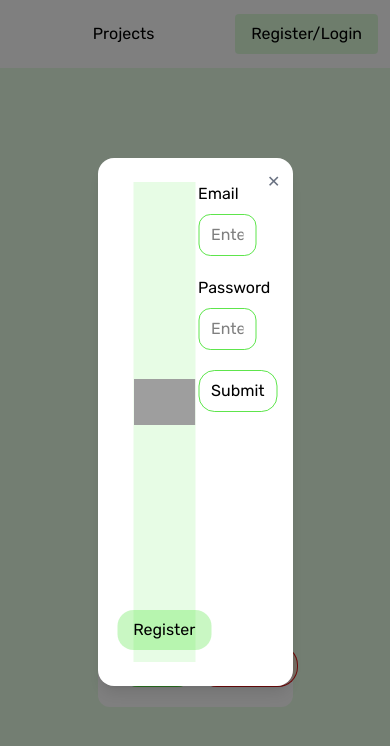
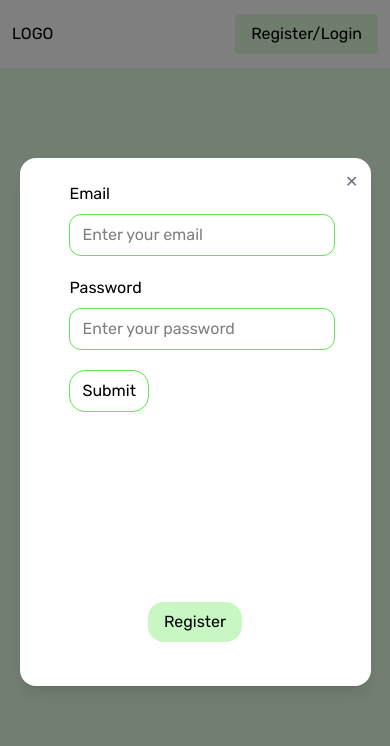
Before and after one commit to sababg/pro-tasker-Full-Stack, a React (Vite) app in the folder front-end/: page /create-project in a window 390 px wide. Both pictures are taken after a click on the button "Register/Login". Shown: the top 746 px of the page. Built offline with nearby package versions, Linux system fonts and the light colour scheme; grey boxes are pictures that could not be loaded.

Commit message:
add mobile view

```diff
--- a/front-end/src/components/navbar/Navbar.tsx
+++ b/front-end/src/components/navbar/Navbar.tsx
@@ -12,8 +12,9 @@ const Navbar: React.FC<NavbarProps> = ({ setIsRegisterOpen }) => {
 
   return (
     <nav className="flex items-center justify-between bg-white px-3 py-3.5 h-[8%] w-full z-20">
-      <div></div>
-      <div>
+      <div>LOGO</div>
+      {user && (
+        <div className="sm:flex hidden items-baseline justify-center gap-10">
           <NavLink
             to="/projects"
             className={({ isActive }) =>
@@ -24,15 +25,26 @@ const Navbar: React.FC<NavbarProps> = ({ setIsRegisterOpen }) => {
           >
             Projects
           </NavLink>
+          <NavLink
+            to="/create-project"
+            className={({ isActive }) =>
+              isActive
+                ? "font-bold border-b-2 border-solid border-b-Green400 pb-2"
+                : ""
+            }
+          >
+            Create Project
+          </NavLink>
         </div>
+      )}
+
       {user ? (
         <>
           <DropDown
             title={user.username || ""}
             menuItems={[
-              { label: "Profile", href: "/profile" },
-              { label: "Settings", href: "/settings" },
               { label: "Create Project", href: "/create-project" },
+              { label: "Projects", href: "/projects" },
               { label: "Logout", onClick: () => logout() },
             ]}
           />
--- a/front-end/src/components/projects/CollaboratorModal.tsx
+++ b/front-end/src/components/projects/CollaboratorModal.tsx
@@ -97,7 +97,7 @@ const CollaboratorModal: React.FC<CollaboratorModalProps> = ({
             {collaborators?.map((collaborator) => (
               <div
                 key={collaborator.email}
-                className="flex items-center justify-start gap-1.5"
+                className="flex items-center justify-between gap-1.5 w-full"
               >
                 <p>{collaborator.email}</p>
                 <RedContainedButton
--- a/front-end/src/components/projects/CreateProject.tsx
+++ b/front-end/src/components/projects/CreateProject.tsx
@@ -65,7 +65,7 @@ const CreateProject: React.FC<CreateProjectProps> = ({
     <div className="flex flex-col items-center justify-center w-full h-full">
       <form
         onSubmit={handleSubmit(onSubmit)}
-        className={`flex flex-col items-start justify-start gap-7 ${project ? "w-full" : "w-[50%]"} bg-white rounded-xl p-5`}
+        className={`flex flex-col items-start justify-start gap-7 ${project ? "w-full" : "sm:w-[50%] w-[90%]"} bg-white rounded-xl sm:p-5 p-0`}
       >
         <div className="flex flex-col items-start justify-start gap-2 w-full">
           <label htmlFor="name">Name</label>
--- a/front-end/src/components/projects/Project.tsx
+++ b/front-end/src/components/projects/Project.tsx
@@ -48,7 +48,7 @@ const Project: React.FC = () => {
   }, [id, navigate]);
 
   return (
-    <div className="w-full px-7">
+    <div className="w-full px-7 h-full overflow-auto">
       <div
         onClick={() => navigate(`/projects/${id}/tasks`)}
         className="bg-Green50 border border-solid border-white px-5 py-7 h-auto rounded-2xl relative shadow-Green400 hover:shadow-Green500 transition"
--- a/front-end/src/components/registerOrLogin/Register.tsx
+++ b/front-end/src/components/registerOrLogin/Register.tsx
@@ -12,10 +12,10 @@ const Register: React.FC<RegisterProps> = ({ handleClose }) => {
   const [isLogin, setIsLogin] = React.useState<boolean>(true);
 
   return (
-    <div className="grid grid-cols-2 w-full h-full min-h-120">
+    <div className="grid sm:grid-cols-2 grid-cols-1 w-full h-full min-h-120">
       <div className="w-full h-full relative">
         <div
-          className={`w-full h-full transition-all duration-900 ease-in-out flex absolute inset-0 top-0
+          className={`w-full h-full transition-all duration-900 ease-in-out flex absolute  inset-0 sm:top-0
           ${
             isLogin
               ? "translate-x-full opacity-0 z-0"
@@ -28,7 +28,7 @@ const Register: React.FC<RegisterProps> = ({ handleClose }) => {
           className={`w-full h-full transition-all duration-900 ease-in-out absolute inset-0 top-0 flex items-start justify-end
           ${
             isLogin
-              ? "translate-x-full opacity-100 right-0 z-10"
+              ? "sm:translate-x-full translate-x-0 opacity-100 sm:right-0 z-10"
               : "translate-x-0  opacity-0 z-0"
           }`}
         >
@@ -37,15 +37,15 @@ const Register: React.FC<RegisterProps> = ({ handleClose }) => {
       </div>
 
       <div
-        className={`w-full h-full flex flex-col items-center justify-center bg-Green200 py-3 transition-all duration-900 ease-in-out
-            ${isLogin ? "-translate-x-full" : "translate-x-0"}`}
+        className={`w-full sm:h-full h-auto flex flex-col sm:items-center items-start justify-start mt-4 sm:justify-center sm:bg-Green200 bg-transparent py-3 transition-all duration-900 ease-in-out
+            ${isLogin ? "sm:-translate-x-full translate-x-0" : "translate-x-0"}`}
       >
-        <div className="relative w-full h-full overflow-hidden flex items-center justify-center">
+        <div className="sm:flex hidden relative w-full h-full overflow-hidden items-center justify-center">
           <div
             className={`
-                       absolute inset-0 flex items-center justify-center h-full w-full
+                       sm:absolute relative inset-0 flex items-center justify-center h-full w-full
                         transition-transform duration-900 ease-in-out
-                        ${isLogin ? "-translate-x-full opacity-0" : "translate-x-0 opacity-100"}
+                        ${isLogin ? "sm:-translate-x-full translate-x-0 opacity-0" : "translate-x-0 opacity-100"}
                       `}
           >
             <img src={RegisterPic} alt="Register" className="w-100 h-auto" />
@@ -53,7 +53,7 @@ const Register: React.FC<RegisterProps> = ({ handleClose }) => {
 
           <div
             className={`
-                        absolute inset-0 flex items-center justify-center h-full w-full
+                        sm:absolute relative inset-0 flex items-center justify-center h-full w-full
                         transition-transform duration-900 ease-in-out
                         ${isLogin ? "translate-x-0 opacity-100" : "translate-x-full opacity-0"}
                       `}
@@ -62,7 +62,7 @@ const Register: React.FC<RegisterProps> = ({ handleClose }) => {
           </div>
         </div>
         <button
-          className="bg-Green300 rounded-2xl px-4 py-2 cursor-pointer"
+          className="bg-Green300 rounded-2xl px-4 py-2 cursor-pointer absolute bottom-5 left-1/2 transform -translate-x-1/2 sm:static sm:translate-x-0"
           onClick={() => setIsLogin((prev) => !prev)}
         >
           {isLogin ? "Register" : "Login"}
--- a/front-end/src/components/tasks/CreateTask.tsx
+++ b/front-end/src/components/tasks/CreateTask.tsx
@@ -110,7 +110,7 @@ const CreateTask: React.FC<CreateTaskProps> = ({
     <div className="flex flex-col items-center justify-center w-full max-h-[90%] overflow-hidden">
       <form
         onSubmit={handleSubmit(onSubmit)}
-        className={`flex overflow-auto flex-col items-start justify-start gap-7 w-full bg-white rounded-xl p-5`}
+        className={`flex overflow-auto flex-col items-start justify-start gap-7 w-full bg-white rounded-xl sm:p-5 p-0`}
       >
         <div className="flex flex-col items-start justify-start gap-2 w-full">
           <label htmlFor="title">Title</label>
--- a/front-end/src/components/utils/button/Button.tsx
+++ b/front-end/src/components/utils/button/Button.tsx
@@ -16,7 +16,7 @@ export const GreenContainedButton: React.FC<ButtonProps> = ({
   return (
     <button
       type={type}
-      className={`border border-solid border-Green400 rounded-[20px] bg-Green100 py-2 px-6 cursor-pointer text-[1rem] hover:bg-Green200 text-black hover:shadow-[0_8px_16px_rgba(26,219,0,0.5)] transition-all duration-300 ease-in-out ${className || ""}`}
+      className={`border sm:text-[16px] text-[8px] border-solid border-Green400 rounded-[20px] bg-Green100 py-2 px-6 cursor-pointer hover:bg-Green200 text-black hover:shadow-[0_8px_16px_rgba(26,219,0,0.5)] transition-all duration-300 ease-in-out ${className || ""}`}
       onClick={onClick}
     >
       {text}
@@ -32,7 +32,7 @@ export const GreenOutlinedButton: React.FC<ButtonProps> = ({
   return (
     <button
       type={type}
-      className="border border-solid border-Green400 rounded-[20px] bg-transparent py-2 px-6 cursor-pointer text-[1rem] hover:bg-Green200 text-black hover:shadow-[0_8px_16px_rgba(26,219,0,0.5)] transition-all duration-300 ease-in-out"
+      className="border sm:text-[16px] text-[8px] border-solid border-Green400 rounded-[20px] bg-transparent py-2 px-6 cursor-pointer  hover:bg-Green200 text-black hover:shadow-[0_8px_16px_rgba(26,219,0,0.5)] transition-all duration-300 ease-in-out"
       onClick={onClick}
     >
       {text}
@@ -49,7 +49,7 @@ export const RedContainedButton: React.FC<ButtonProps> = ({
   return (
     <button
       type={type}
-      className={`border border-solid border-Red400 rounded-[20px] bg-Red100 py-2 px-6 cursor-pointer text-[1rem] hover:bg-Red200 text-black hover:shadow-[0_8px_16px_rgba(219,0,0,0.5)] transition-all duration-300 ease-in-out ${className || ""}`}
+      className={`border sm:text-[16px] text-[8px] border-solid border-Red400 rounded-[20px] bg-Red100 py-2 px-6 cursor-pointer hover:bg-Red200 text-black hover:shadow-[0_8px_16px_rgba(219,0,0,0.5)] transition-all duration-300 ease-in-out ${className || ""}`}
       onClick={onClick}
     >
       {text}
--- a/front-end/src/components/utils/modal/Modal.tsx
+++ b/front-end/src/components/utils/modal/Modal.tsx
@@ -28,7 +28,7 @@ export const Modal = ({ isOpen, onClose, className, children }: ModalProps) => {
       <div className="absolute inset-0 bg-black/50" onClick={onClose} />
 
       <div
-        className={`relative bg-white rounded-2xl shadow-lg py-6 px-9 ${className || "w-[50%]"} z-10`}
+        className={`relative bg-white rounded-2xl max-h-[80%] overflow-auto shadow-lg py-6 px-9 ${className || "sm:w-[50%] w-[90%]"} z-10`}
       >
         <button
           onClick={onClose}
--- a/front-end/src/components/utils/userSearchInput/UserSearchInput.tsx
+++ b/front-end/src/components/utils/userSearchInput/UserSearchInput.tsx
@@ -65,7 +65,9 @@ const UserSearchInput = ({ users, onAdd }: Props) => {
                     {user.charAt(0).toUpperCase()}
                   </div>
                   <div>
-                    <p className="text-sm font-medium text-gray-700">{user}</p>
+                    <p className="sm:text-sm text-xs font-medium text-gray-700">
+                      {user}
+                    </p>
                     <p className="text-xs text-gray-400">{user}</p>
                   </div>
                 </div>
@@ -76,7 +78,7 @@ const UserSearchInput = ({ users, onAdd }: Props) => {
                     setQuery("");
                     setIsOpen(false);
                   }}
-                  className="flex cursor-pointer items-center gap-1 text-xs bg-Green300 hover:bg-Green400 text-black px-3 py-1 rounded-lg transition"
+                  className="flex cursor-pointer items-center gap-1 sm:text-xs text-[8px] bg-Green300 hover:bg-Green400 text-black px-3 py-1 rounded-lg transition"
                 >
                   <FiPlus size={12} />
                   Add
```
Also changed, not shown: front-end/src/components/tasks/Tasks.tsx (+60 -1 lines). Lines whose indentation alone changed are shown as unchanged.
